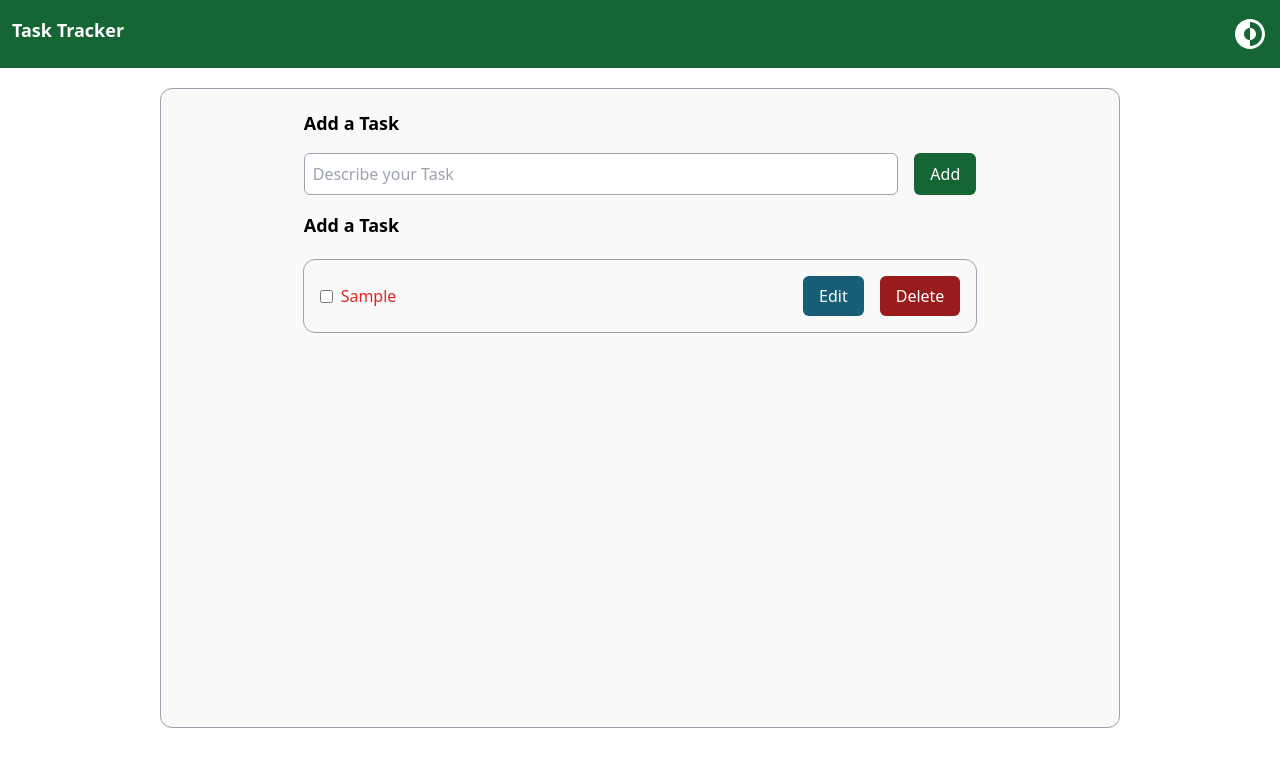
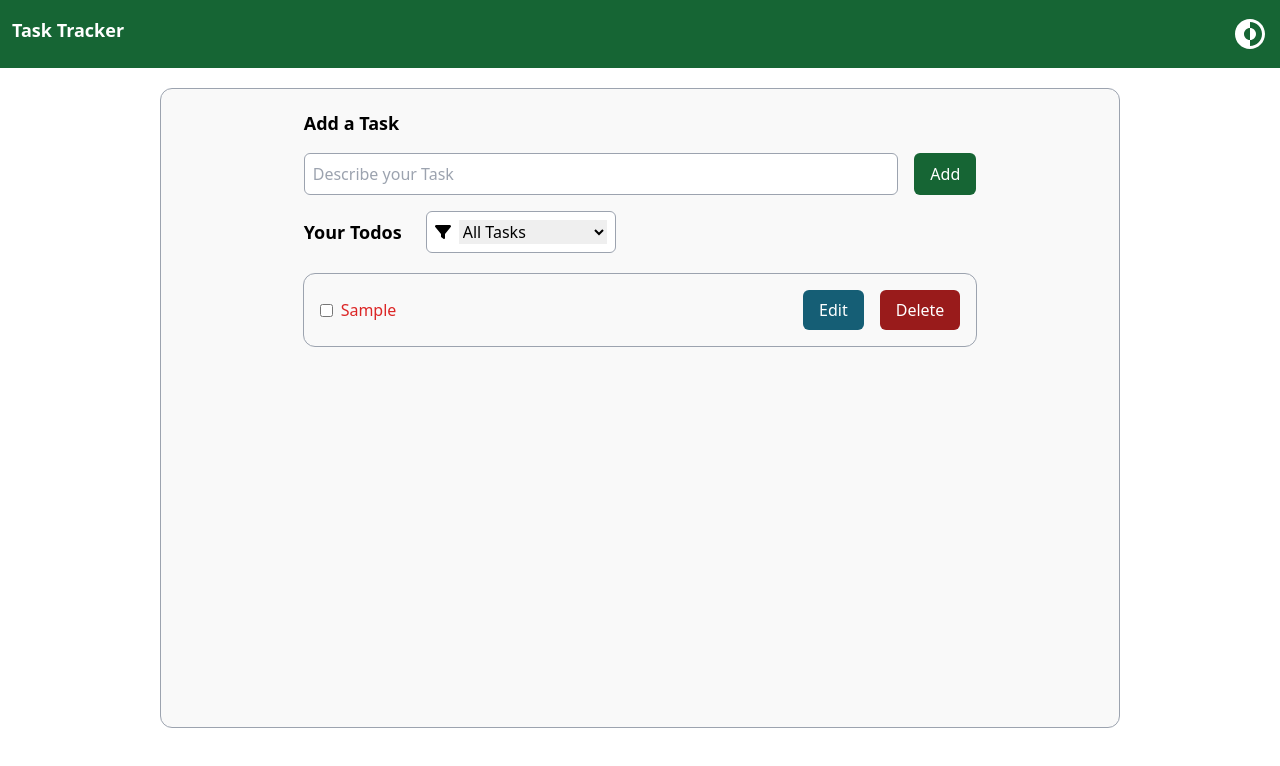
Before and after one commit to IamNayanIslam/task-manager, a React (Vite) app: page / in a window 1280 px wide. Both pictures are taken after typing "Sample" into the empty fields and a click on the button "Add". Shown: the top 766 px of the page. Built offline with nearby package versions, Linux system fonts and the light colour scheme.

Commit message:
filter feature added

```diff
--- a/src/App.jsx
+++ b/src/App.jsx
@@ -2,8 +2,11 @@ import { useState, useEffect } from "react";
 import { Navbar } from "./components/Navbar";
 import { v4 as uuidv4 } from "uuid";
 import { TodoItem } from "./components/TodoItem";
+import { FaFilter } from "react-icons/fa6";
 
 function App() {
+  const [filter, setFilter] = useState("all");
+
   // ✅ Load from localStorage initially
   const [todos, setTodos] = useState(() => {
     const saved = localStorage.getItem("todos");
@@ -88,6 +91,12 @@ function App() {
     if (confirmDelete) setTodos([]);
   };
 
+  const filteredTodos = todos.filter((item) => {
+    if (filter === "completed") return item.isCompleted;
+    if (filter === "pending") return !item.isCompleted;
+    return true; // if filter == "all"
+  });
+
   return (
     <>
       <div
@@ -145,9 +154,33 @@ function App() {
               </div>
             ) : (
               <div>
-                {todos.length >= 2 ? (
+                {filteredTodos.length >= 2 ? (
                   <div className="flex items-center pr-4 mb-4">
-                    <h2 className="text-lg font-bold px-2">Your Todos</h2>{" "}
+                    <h2 className="text-lg font-bold px-2">Your Todos</h2>
+                    <div
+                      className={
+                        darkMode
+                          ? "bg-[#4d4d4d] flex items-center mx-4 p-2 rounded-md gap-2 border border-gray-400"
+                          : "bg-white flex items-center mx-4 p-2 rounded-md gap-2 border border-gray-400"
+                      }
+                    >
+                      <label htmlFor="cars">
+                        <FaFilter />
+                      </label>
+
+                      <select
+                        value={filter}
+                        onChange={(e) => setFilter(e.target.value)}
+                        className="outline-none cursor-pointer bg-transparent"
+                      >
+                        <option value="all" className="bg-transparent">
+                          All Tasks
+                        </option>
+                        <option value="completed">Completed Tasks</option>
+                        <option value="pending">Pending Tasks</option>
+                      </select>
+                    </div>
+
                     <button
                       onClick={deleteAll}
                       className={
@@ -160,11 +193,34 @@ function App() {
                     </button>
                   </div>
                 ) : (
-                  <h2 className="text-lg font-bold mb-4 px-2">Add a Task</h2>
+                  <div className="flex items-center pr-4 mb-4">
+                    <h2 className="text-lg font-bold px-2">Your Todos</h2>
+                    <div
+                      className={
+                        darkMode
+                          ? "bg-[#4d4d4d] flex items-center mx-4 p-2 rounded-md gap-2 border border-gray-400"
+                          : "bg-white flex items-center mx-4 p-2 rounded-md gap-2 border border-gray-400"
+                      }
+                    >
+                      <label htmlFor="cars">
+                        <FaFilter />
+                      </label>
+
+                      <select
+                        value={filter}
+                        onChange={(e) => setFilter(e.target.value)}
+                        className="outline-none cursor-pointer"
+                      >
+                        <option value="all">All Tasks</option>
+                        <option value="completed">Completed Tasks</option>
+                        <option value="pending">Pending Tasks</option>
+                      </select>
+                    </div>
+                  </div>
                 )}
 
                 <div className="todos flex flex-col items-center">
-                  {todos.map((item) => (
+                  {filteredTodos.map((item) => (
                     <TodoItem
                       key={item.id}
                       item={item}
```
